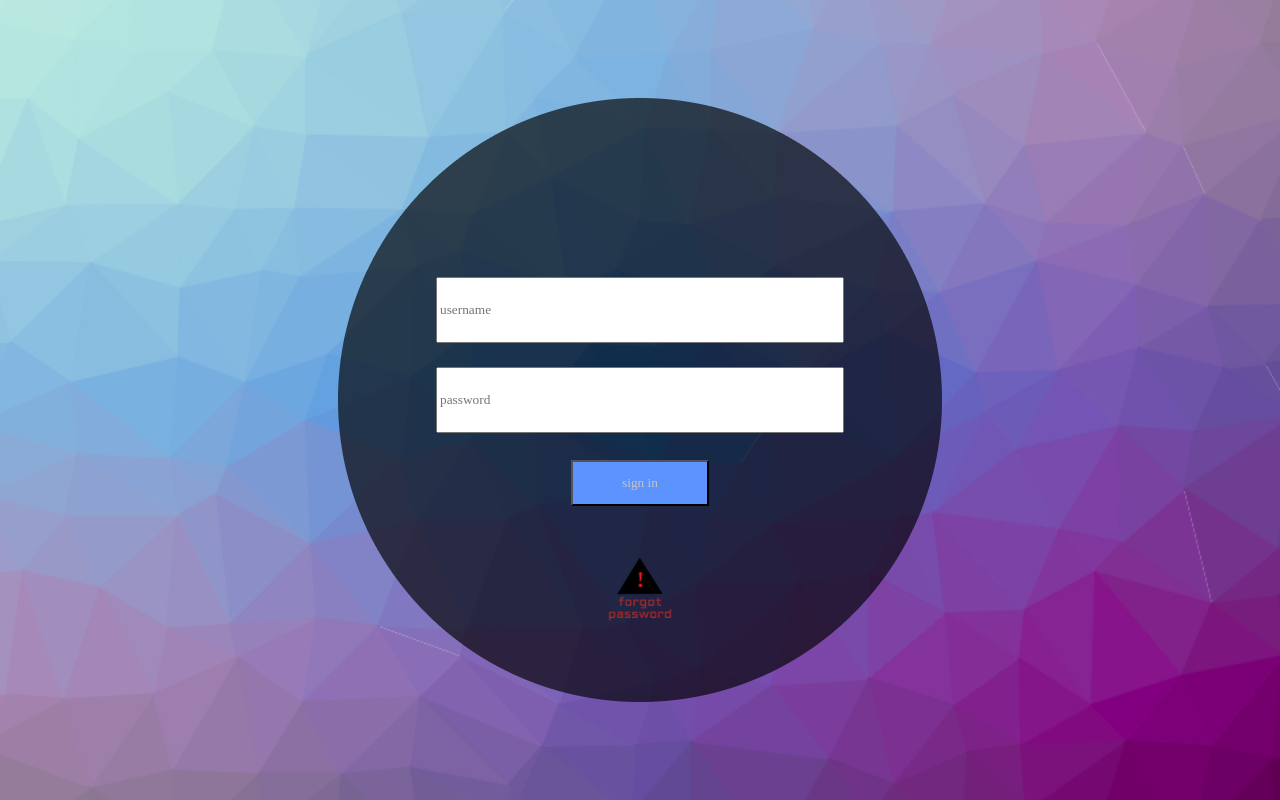
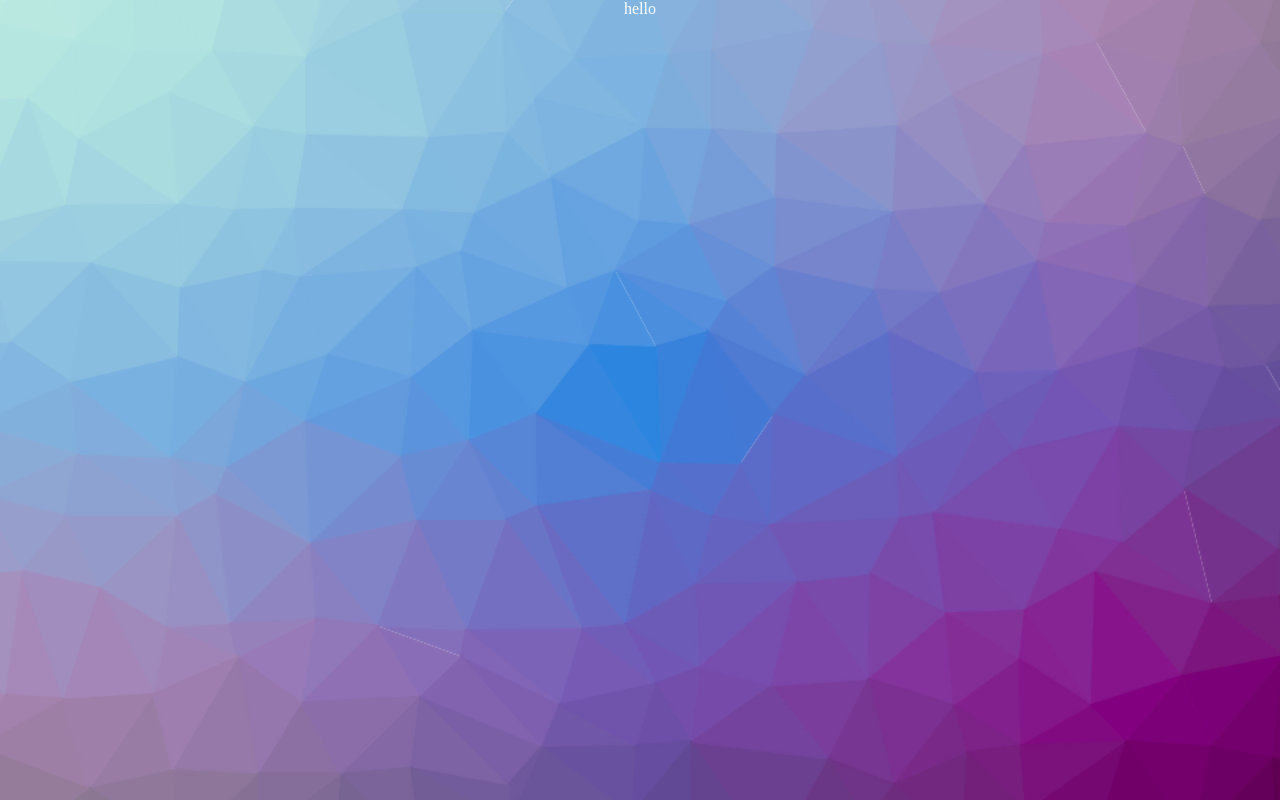
Before and after one commit to tq-o/uxirch, a React (Create React App) app: page /apple in a window 1280 px wide. Built offline with nearby package versions, Linux system fonts and the light colour scheme; a web font is replaced by a local one.

Commit message:
new change

```diff
--- a/package.json
+++ b/package.json
@@ -6,8 +6,10 @@
     "@testing-library/jest-dom": "^4.2.4",
     "@testing-library/react": "^9.3.2",
     "@testing-library/user-event": "^7.1.2",
+    "axios": "^0.19.2",
     "react": "^16.13.1",
     "react-dom": "^16.13.1",
+    "react-router-dom": "^5.2.0",
     "react-scripts": "3.4.1"
   },
   "scripts": {
--- a/src/App.css
+++ b/src/App.css
@@ -80,8 +80,10 @@ body {
   position: absolute;
   width: 138px;
   height: 46px;
-  top: 70%;
+  top: 80%;
+  left: 50%;
   background: #5c93ff;
+  transform: translate(-50%, -50%);
 }
 
 .image{
--- a/src/App.js
+++ b/src/App.js
@@ -1,52 +1,84 @@
 import React, { Component } from 'react'
 import './App.css';
+
+import apple from './apple';
+import axios from 'axios';
+import { BrowserRouter as Router, Link, Route } from 'react-router-dom';
+
 
 import button from './img/forgot-password-button.png';
 import circle from './img/circle.png';
 
 
 class App extends Component {
+  constructor(props) {
+    super(props)
+    this.state = {userN: '', userP: ''};
+
+    this.handleChange = this.handleChange.bind(this);
+    this.handleSubmit = this.handleSubmit.bind(this);
+   };
+
+  handleChange(event) {
+    this.setState({ [event.target.name]: event.target.value });
+   }
+
+  handleSubmit(event) {
+    alert('your username: ' + this.state.userN + 'your password: ' + this.state.userP );
+    event.preventDefault();
+   }
+
 
   render(){
     return (
 
+      <Router>
+      <Route exact path="/" render={(props) => (
+      <React.Fragment>
+
       <body>
-        {/* <div className = "container" id ="container">
-          fsdfgsdgfdsfs
-        </div> */}
-       {/* <button className = "button sign-out">sign out</button>
-        <button className = "button home">here</button>
-      <button className = "button list">out</button>*/}
-
-
 
       <div className = "container">
 
         <img className = "circleImage" src = {circle} alt="alternatetext"></img>
 
-          <a style = {{backgroundColor: 'transparent', border: 'none'}}href="#">
+        <a style = {{backgroundColor: 'transparent', border: 'none'}}href="">
         <img className = "image" src = {button} alt="alternatetext"></img>
         </a>
 
-          <button className = "button sign-in">sign in</button>
+        <form onSubmit = {this.handleSubmit}>
+
+        <input
+        name = "userN"
+        userN = {this.state.userN}
+        onChange = {this.handleChange}
+        className = "enterUserName"
+        placeholder = "username">
+        </input>
+
+        <input
+        name = "userP"
+        userP = {this.state.userP}
+        onChange = {this.handleChange}
+        className = "enterPassword"
+        placeholder = "password">
+        </input>
+
+        <Link to="/apple">
+        <button
+        type = "submit"
+        className = "button sign-in">sign in
+        </button>
+        </Link>
 
 
-          <input className = "enterUserName" placeholder = "username"></input>
-          <input className = "enterPassword" placeholder = "password"></input>
-
-
-
+        </form>
         </div>
-
-
-
-
-
-
-
       </body>
 
-
+      </React.Fragment>)} />
+      <Route path ="/apple" component = {apple} />
+      </Router>
 
 );
 }
--- /dev/null
+++ b/src/apple.js
@@ -0,0 +1,10 @@
+
+import React from "react";
+
+function apple (){
+
+    return <div>hello</div>;
+
+}
+
+export default apple;
```
Also changed, not shown: 1 other file (tests, documents, lock files or other folders). Lines whose indentation alone changed are shown as unchanged.
